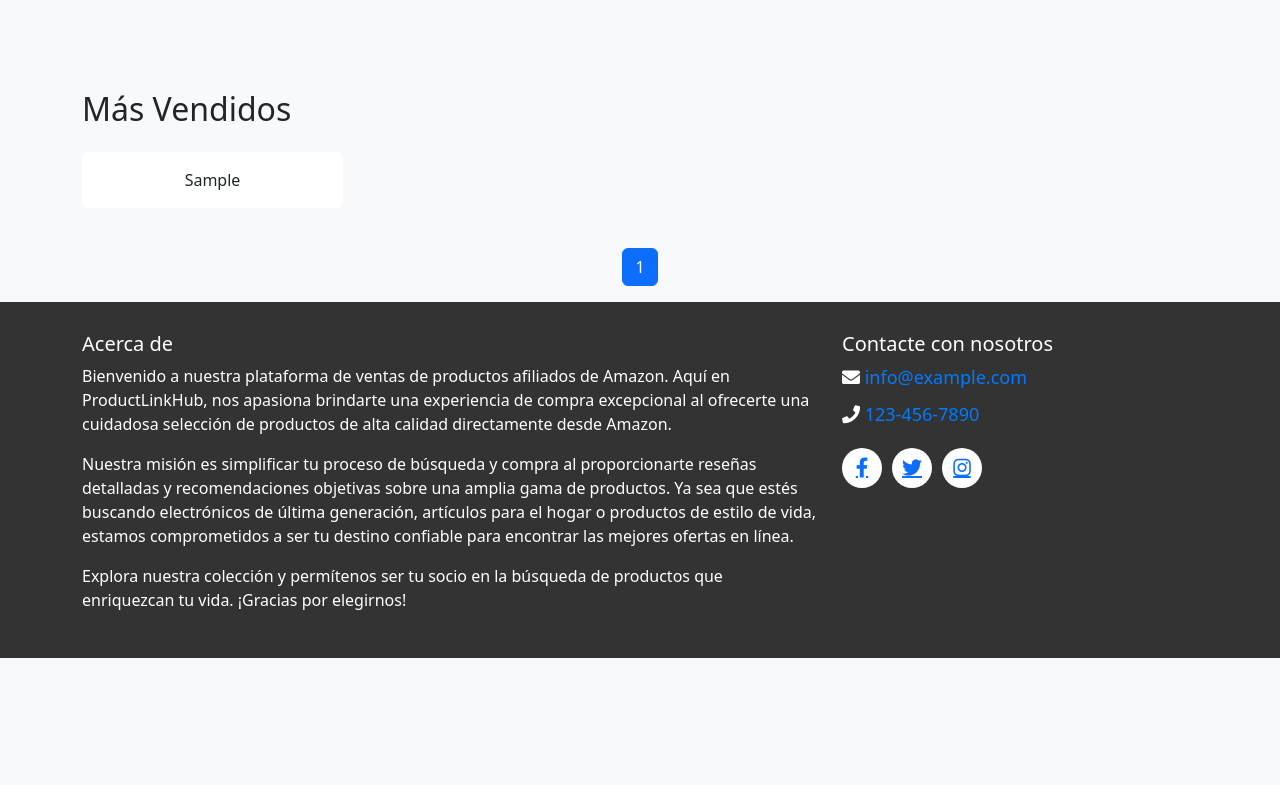
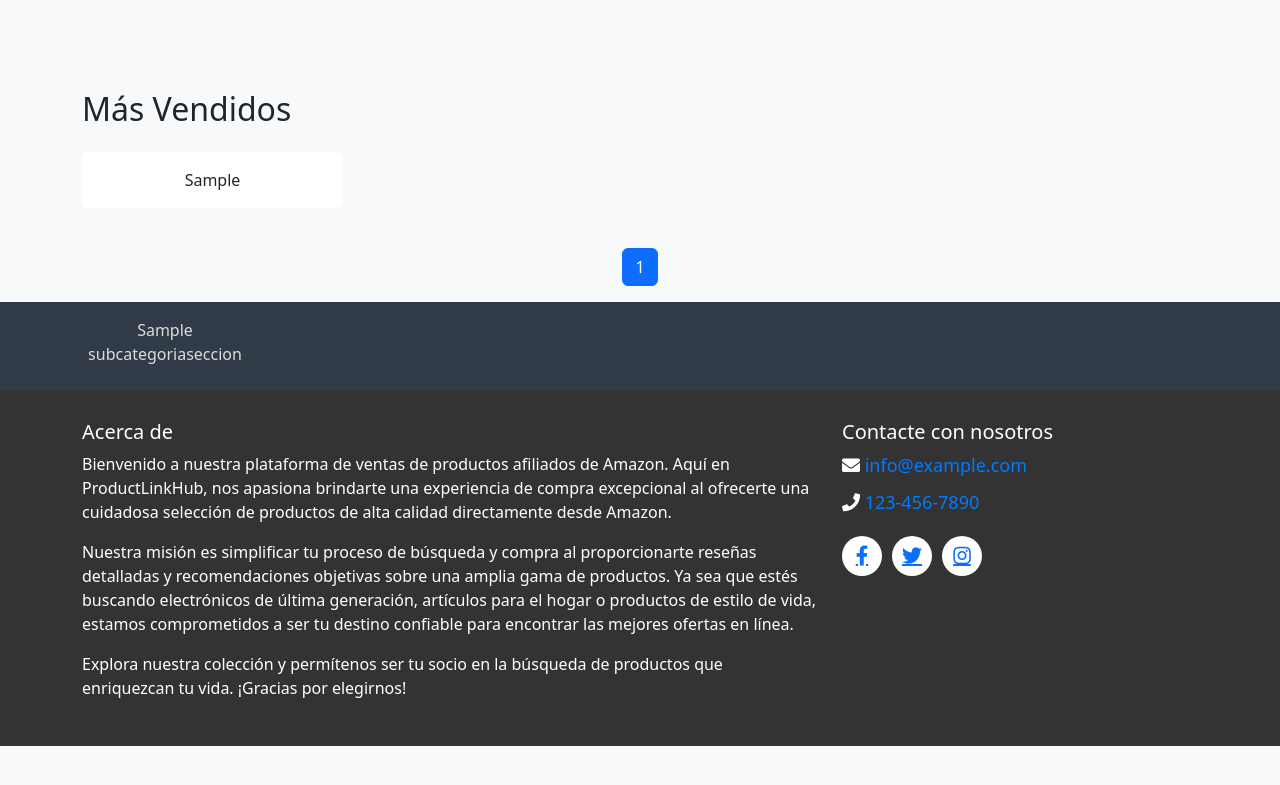
Before and after one commit to daniherzdeveloper/ProductLinkHub, a Django app: page /los-mas-vendidos-generales/1 in a window 1280 px wide. Shown: the top 785 px of the page. Run offline with Django 4.2, Linux system fonts and the light colour scheme; tables that the repository leaves empty hold one stand-in row (values such as "Sample post"); some libraries are stand-ins or nearby versions.

Commit message:
Agregue seccion de subcategorias, las puese en el context_processors, y cree el modelo de SubCategoriaSeccion

```diff
--- a/ProductLinkHub/settings.py
+++ b/ProductLinkHub/settings.py
@@ -65,6 +65,7 @@ TEMPLATES = [
                 'django.contrib.auth.context_processors.auth',
                 'django.contrib.messages.context_processors.messages',
                 'ProductLinkHubApp.context_processors.categorias',
+                'ProductLinkHubApp.context_processors.subcategoriaseccion',
             ],
         },
     },
--- a/ProductLinkHubApp/admin.py
+++ b/ProductLinkHubApp/admin.py
@@ -21,8 +21,12 @@ class AdminImagenFondo(admin.ModelAdmin):
     list_display = ['enlace', 'imagen']
     list_display_links = ['enlace']
 
+class AdminSubCategoriaSeccion(admin.ModelAdmin):
+    list_display = ['nombre', ]
+
 
 admin.site.register(Categorias, AdminCategorias)
 admin.site.register(SubCategorias, AdminSubCategorias)
 admin.site.register(Product, AdminProduct)
 admin.site.register(ImagenFondo, AdminImagenFondo)
+admin.site.register(SubCategoriaSeccion, AdminSubCategoriaSeccion)
--- a/ProductLinkHubApp/context_processors.py
+++ b/ProductLinkHubApp/context_processors.py
@@ -1,5 +1,9 @@
-from .models import Categorias
+from .models import Categorias, SubCategoriaSeccion
 
 def categorias(request):
     categorias = Categorias.objects.all()
     return {'categorias': categorias}
+
+def subcategoriaseccion(request):
+    subcategoriaseccion = SubCategoriaSeccion.objects.all()
+    return {'subcategoriaseccion': subcategoriaseccion}
--- a/ProductLinkHubApp/models.py
+++ b/ProductLinkHubApp/models.py
@@ -50,3 +50,14 @@ class Product(models.Model):
 class ImagenFondo(models.Model):
     imagen = models.ImageField(upload_to="ProductLinkHubApp/media/imagenes_fondo")
     enlace = models.URLField(blank=True, null=True)
+
+class SubCategoriaSeccion(models.Model):
+    nombre = models.CharField(max_length=150)
+    url = models.URLField()
+
+    def __str__(self):
+        return f"{self.nombre}"
+
+    class Meta:
+        verbose_name = 'SubCategoriaSeccion'
+        verbose_name_plural = 'SubCategoriaSeccions'
--- a/ProductLinkHubApp/static/ProductLinkHubApp/css/styles.css
+++ b/ProductLinkHubApp/static/ProductLinkHubApp/css/styles.css
@@ -296,3 +296,14 @@ width: auto; /* Esto asegurará que el ancho se ajuste proporcionalmente al camb
 .social-icon:hover {
     background-color: #f0f0f0;
 }
+
+
+.category-links a {
+    color: #dddcdc;
+    font-weight: 400;
+    text-decoration: none;
+}
+
+.category-links a:hover {
+    text-decoration: underline;
+}
--- a/ProductLinkHubApp/templates/ProductLinkHubApp/base.html
+++ b/ProductLinkHubApp/templates/ProductLinkHubApp/base.html
@@ -63,6 +63,25 @@
     {% block content %}
 
     {% endblock content %}
+
+    <section class="section" style="background-color: #303b47;">
+        <div class="container">
+            <div class="row">
+                {% for subcategoria in subcategoriaseccion %}
+                    <div class="col-md-2">
+                        <div class="category-links text-center mb-4">
+                            <a href="{{subcategoria.url}}" class="d-block my-3">{{subcategoria}}</a>
+                        </div>
+                    </div>
+                {% endfor %}
+                <!-- Agrega más categorías utilizando la misma estructura -->
+            </div>
+        </div>
+    </section>
+
+
+
+
     <!-- Pie de página -->
     <footer class="footer">
         <div class="container">
```
Also changed, not shown: ProductLinkHubApp/migrations/0017_subcategoriaseccion.py (added).
